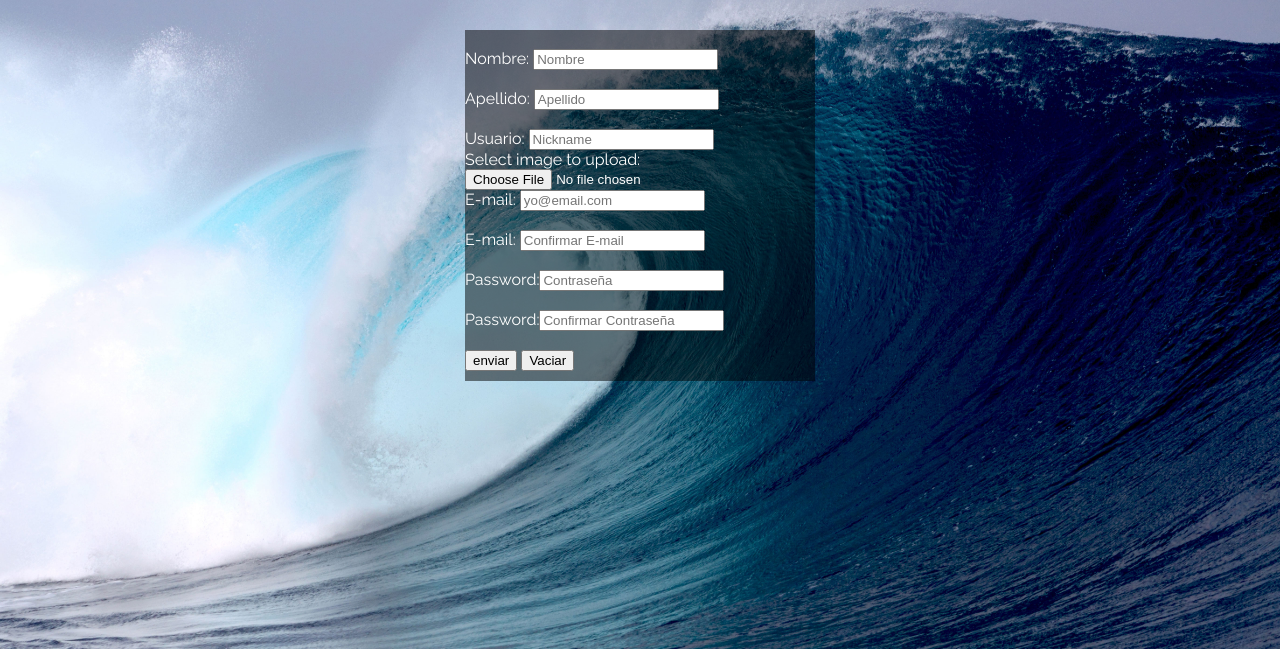
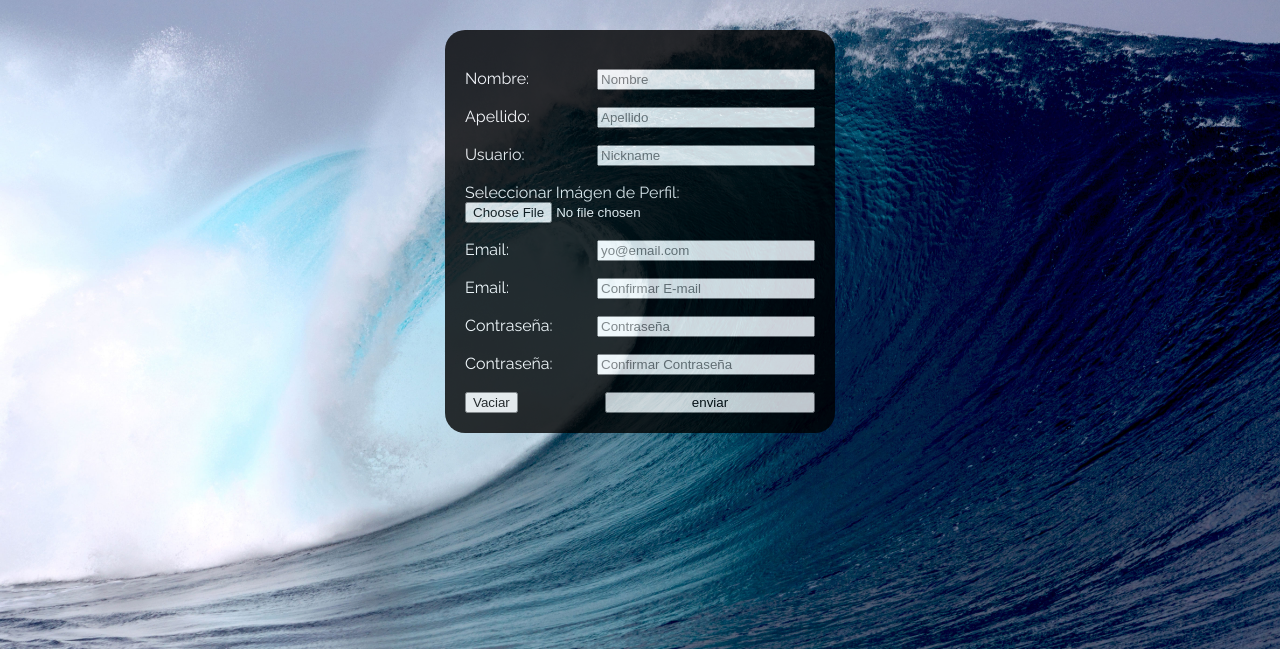
Before and after one commit to BautiPortela/compartidos, a PHP site: page /html/registro.php in a window 1280 px wide. Shown: the part 151-800 px from the top of the page. Run offline with PHP 8.4, Linux system fonts and the light colour scheme; some web fonts are replaced.

Commit message:
Ahora el formulario de registro esta csseado

```diff
--- a/css/registro1.css
+++ b/css/registro1.css
@@ -3,8 +3,23 @@ body{
   font-family: 'Raleway';
   background-repeat: no-repeat;
 }
+header{
+text-align: center;
+}
 
-header{
+header .logo {
+	margin-top: 10px;
+	margin-bottom: 30px;
+}
+
+div input{
+  float: right;
+  width: 60%;
+}
+.image{
+  float: left;
+}
+/*header{
 font-family: 'Raleway', sans-serif;
 text-align: center;
 display: inline;
@@ -16,22 +31,28 @@ header .logo {
 header nav ul li{
 list-style: none;
 margin: 10px 10px 10px 10px;
-}
-a:visited {
+}*/
+/*a:visited {
 color: blue;
-}
+}*/
 .home{
 font-weight: bold;
 }
 .container{
 font-family: 'Raleway', sans-serif;
 color: white;
-box-sizing: border-box;
+/*box-sizing: border-box;*/
 max-width: 350px;
 margin: auto;
-padding-bottom: 10px;
-background: rgba(0, 0, 0, 0.5);
+/*padding-bottom: 10px;
+background: rgba(0, 0, 0, 0.5);*/
+background-color: black;
+opacity: 0.8;
+color: white;
+border-radius: 20px;
+padding: 20px;
 }
+
 @media (min-width: 769px){
   body{
     background-image: url("../imagenes/nalu-desktop-4.jpg");
--- a/html/registro.php
+++ b/html/registro.php
@@ -71,8 +71,6 @@
 			?>
 			<div class="main">
 				<form action="" method="post" enctype="multipart/form-data">
-					<!-- <fieldset> -->
-						<!-- <legend>Registrate:</legend> -->
 						Nombre: <input type="text" name="nombre" value="<?php echo $nombrelleno;?>" placeholder="Nombre" >
 						<br>
 						<br>
@@ -81,19 +79,23 @@
 						<br>
 						Usuario: <input type="text" name="user" value="<?php echo $userlleno;?>" placeholder="Nickname" >
 						<br>
-						 Select image to upload:
-						 <input type="file" name="foto-perfil">
 						<br>
-						E-mail: <input type="email" name="email" value="<?php echo $emaillleno;?>" placeholder="yo@email.com">
+						<div>
+						 Seleccionar Imágen de Perfil:
+						 <input class="image" type="file" name="foto-perfil">
+						 </div>
 						<br>
 						<br>
-						E-mail: <input type="email" name="email-confirm" value="" placeholder="Confirmar E-mail">
+						Email: <input type="email" name="email" value="<?php echo $emaillleno;?>" placeholder="yo@email.com">
 						<br>
 						<br>
-						Password:<input type="password" name="pass" value="" placeholder="Contraseña" >
+						Email: <input type="email" name="email-confirm" value="" placeholder="Confirmar E-mail">
 						<br>
 						<br>
-						Password:<input type="password" name="pass-confirm" value="" placeholder="Confirmar Contraseña" >
+						Contraseña:<input type="password" name="pass" value="" placeholder="Contraseña" >
+						<br>
+						<br>
+						Contraseña:<input type="password" name="pass-confirm" value="" placeholder="Confirmar Contraseña" >
 						<br>
 						<br>
 						<!-- ESTO SE COMENTA, ES REGISTRO, NO LOGIN
@@ -102,7 +104,6 @@
 						<br> -->
 						<a href=""><input type='submit' name='Submit' value='enviar'></a>
 						<button type='reset' name='reset' value='Borrar'>Vaciar
-					<!-- </fieldset> -->
 				</form>
 			</div>
 		</div>
```
